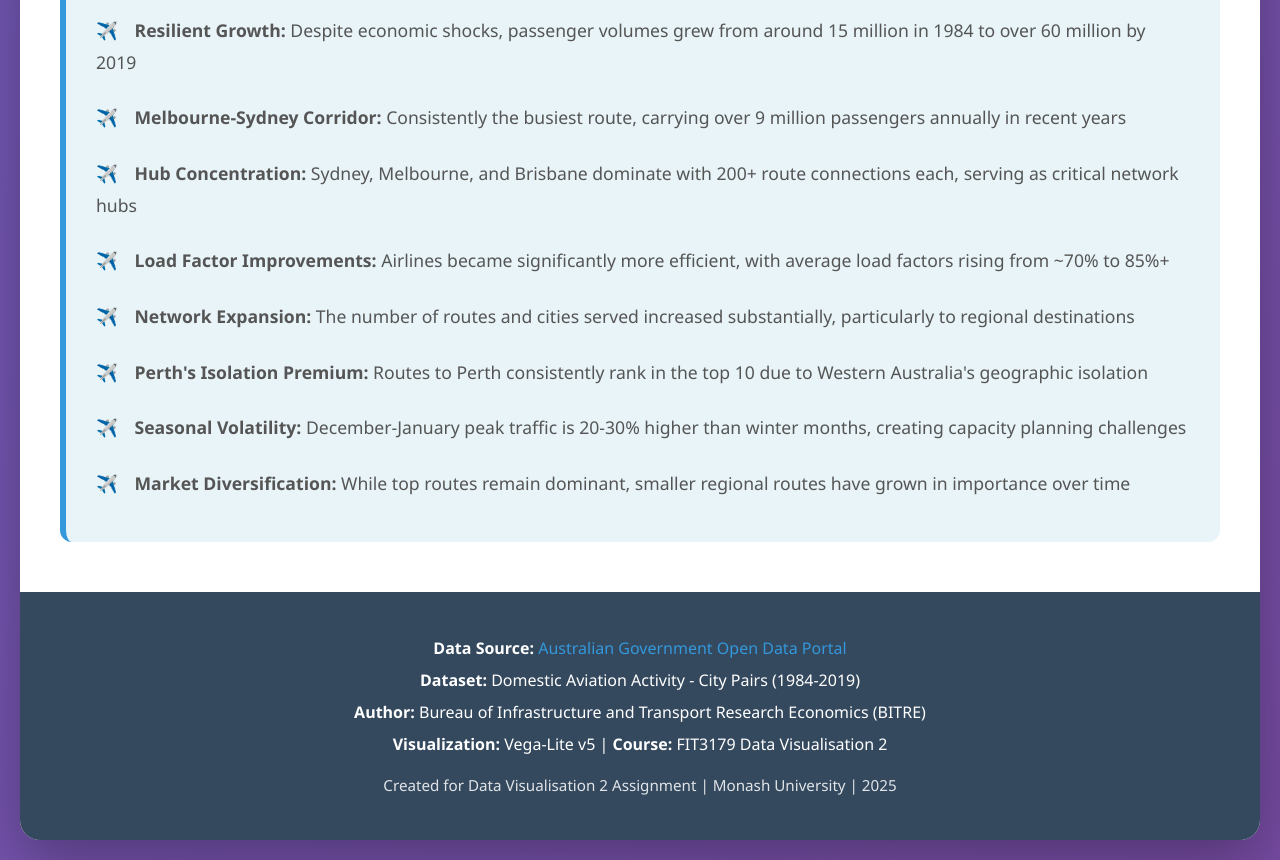
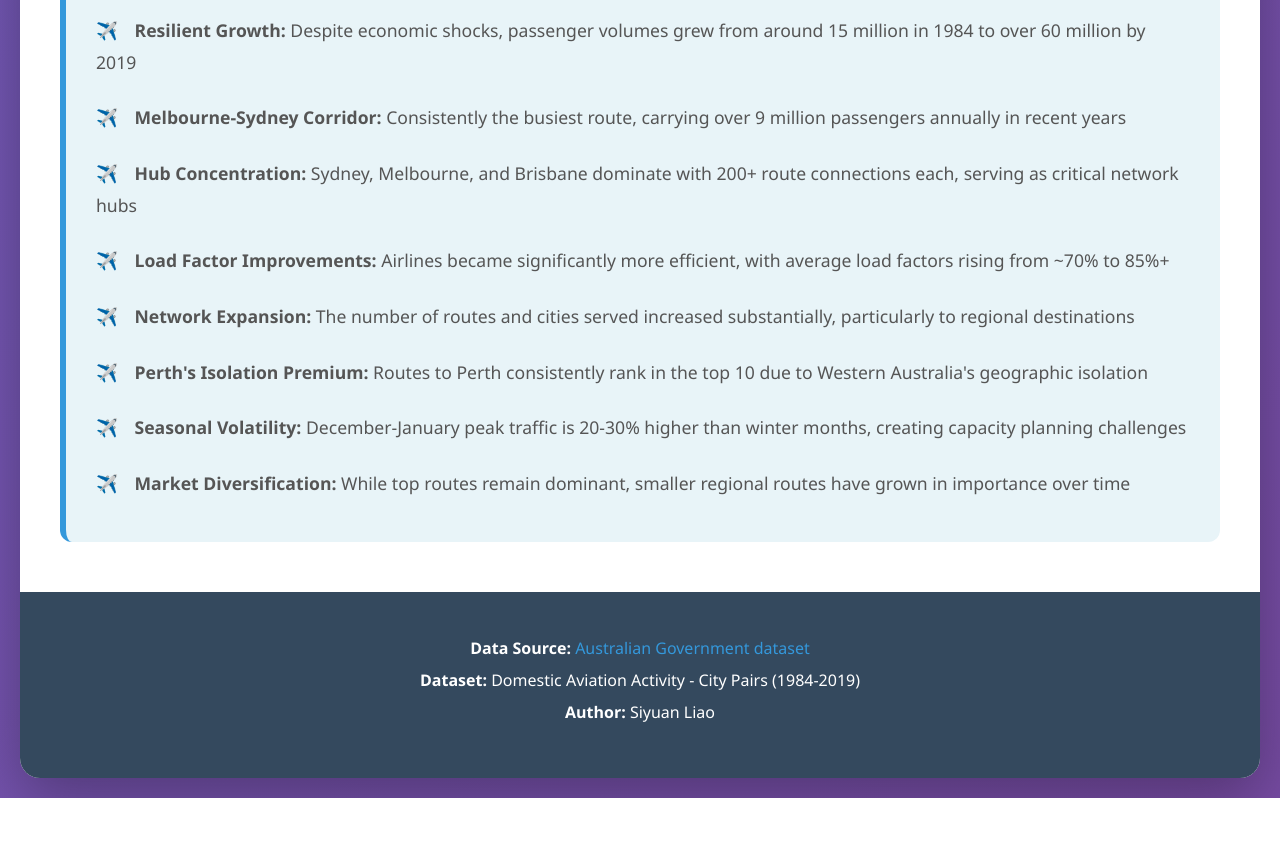
Before and after one commit to SiyuanLiao12137/Data-visualisation2, a plain HTML site: page index.html in a window 1280 px wide. Shown: the part 6941-7801 px from the top of the page. After the commit the page ends 7739 px from the top, so only its background shows below. Drawn offline with Linux system fonts and the light colour scheme; a script that the page names is missing.

Commit message:
little updates

```diff
--- a/index.html
+++ b/index.html
@@ -366,12 +366,10 @@
         </div>
 
         <div class="footer">
-            <p><strong>Data Source:</strong> <a href="https://data.gov.au" target="_blank">Australian Government Open Data Portal</a></p>
+            <p><strong>Data Source:</strong> <a href="https://data.gov.au" target="_blank">Australian Government dataset</a></p>
             <p><strong>Dataset:</strong> Domestic Aviation Activity - City Pairs (1984-2019)</p>
-            <p><strong>Author:</strong> Bureau of Infrastructure and Transport Research Economics (BITRE)</p>
-            <p><strong>Visualization:</strong> Vega-Lite v5 | <strong>Course:</strong> FIT3179 Data Visualisation 2</p>
+            <p><strong>Author:</strong> Siyuan Liao</p>
             <p style="margin-top: 20px; font-size: 0.95em; opacity: 0.85;">
-                Created for Data Visualisation 2 Assignment | Monash University | 2025
             </p>
         </div>
     </div>
```
